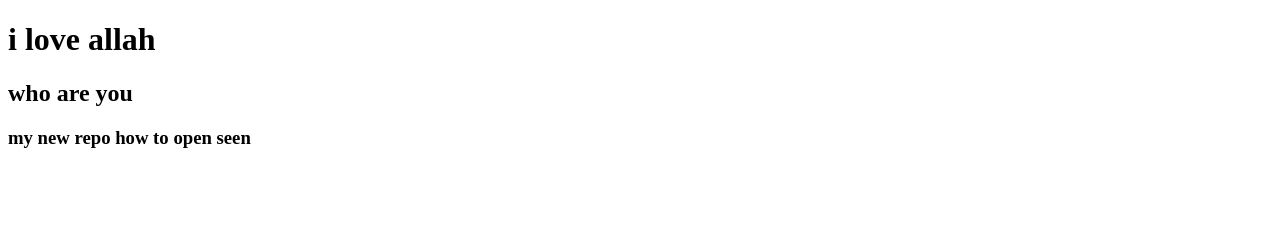
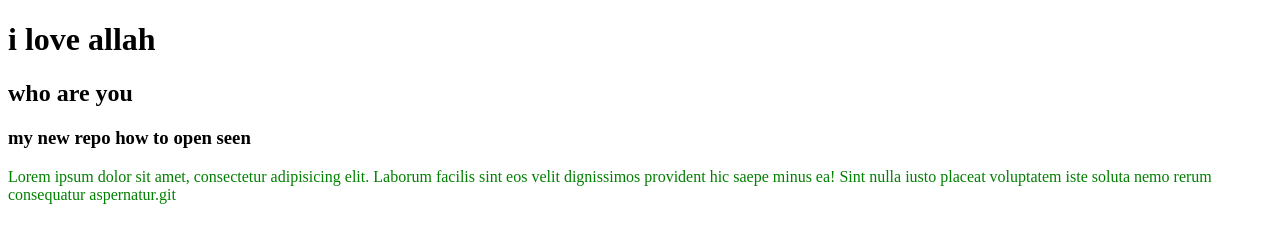
Before and after one commit to saifulrasel1/last-repo, a plain HTML site: page index.html in a window 1280 px wide. Drawn offline with Linux system fonts and the light colour scheme.

Commit message:
new header

```diff
--- a/index.html
+++ b/index.html
@@ -5,10 +5,12 @@
     <meta http-equiv="X-UA-Compatible" content="IE=edge">
     <meta name="viewport" content="width=device-width, initial-scale=1.0">
     <title>saiful rasel</title>
+    <link rel="stylesheet" href="style.css">
 </head>
 <body>
     <h1>i love allah</h1>
     <h2>who are you</h2>
     <h3>my new repo how to open seen</h3>
+    <p>Lorem ipsum dolor sit amet, consectetur adipisicing elit. Laborum facilis sint eos velit dignissimos provident hic saepe minus ea! Sint nulla iusto placeat voluptatem iste soluta nemo rerum consequatur aspernatur.git </p>
 </body>
 </html>
--- /dev/null
+++ b/style.css
@@ -0,0 +1,3 @@
+p{
+    color:green;
+}
```
